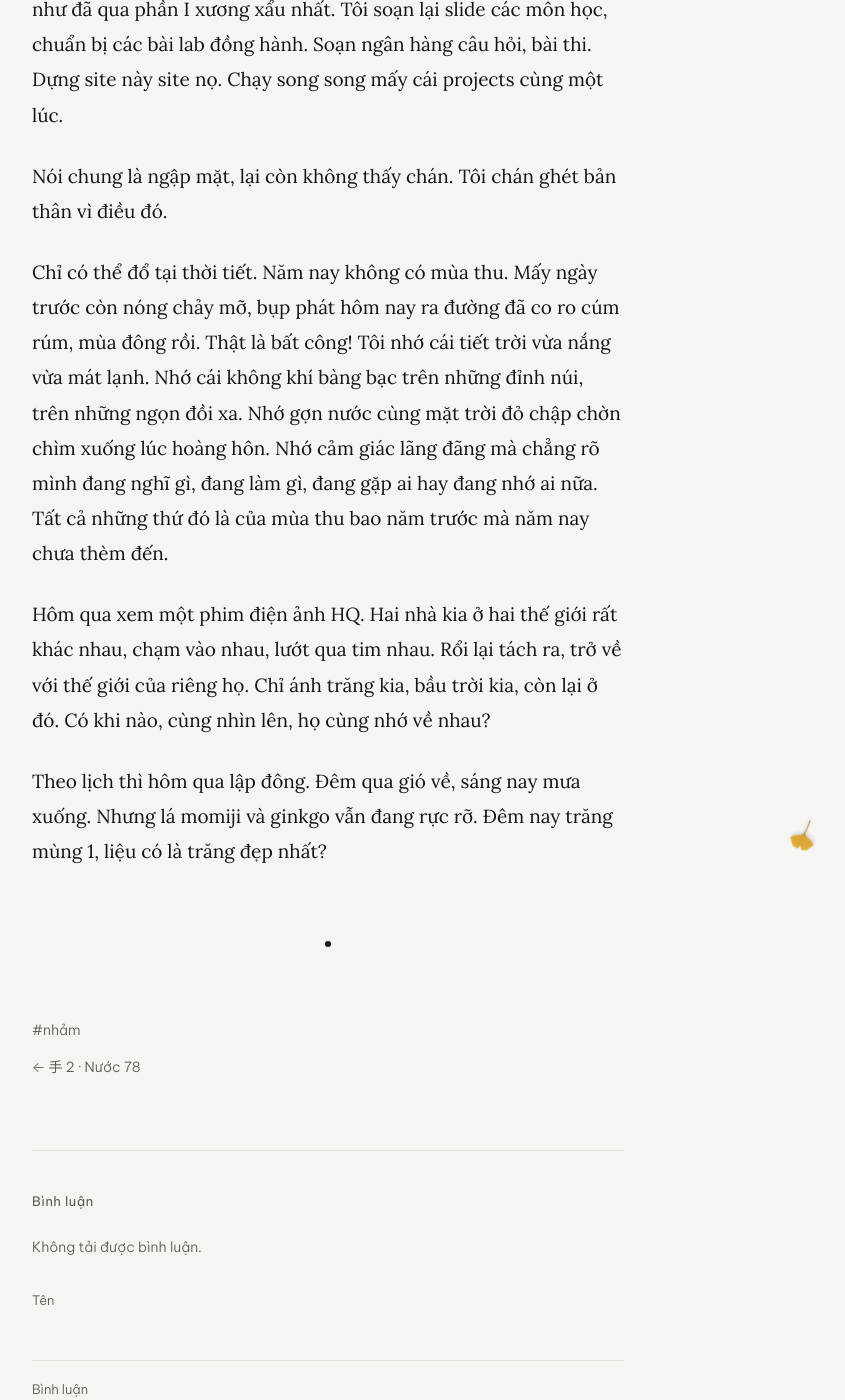
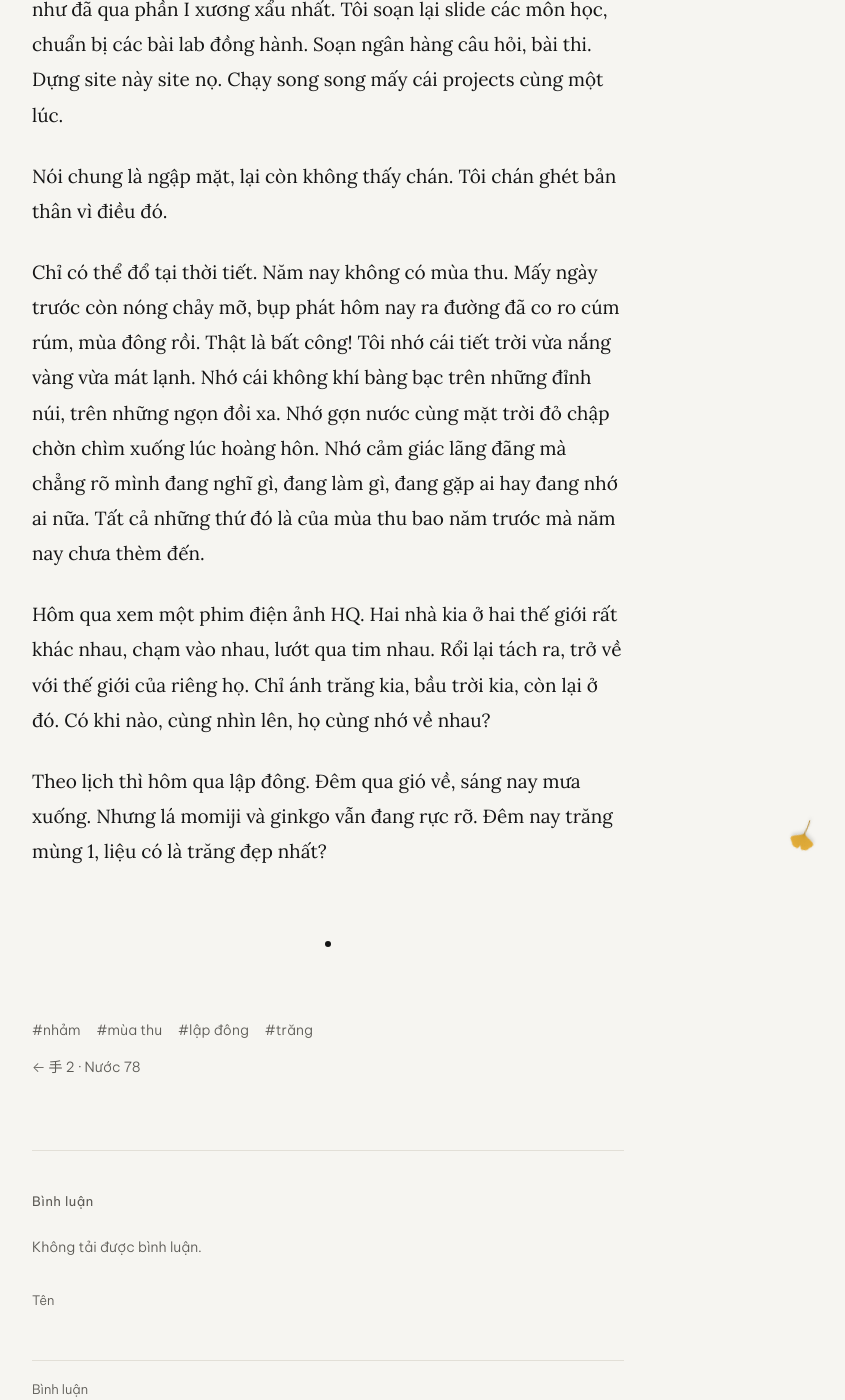
Before and after one commit to dangquanghieu/blog, a Jekyll site: the page built from _posts/2026-11-9-gio-dau-mua.md, in a window 1280 px wide and 1400 px high, scrolled down 500 px. Shown: the whole window, without its empty margins (312-1157 px from the left). Built offline with Jekyll 4.4.1, drawn with Linux system fonts in a browser that asks for light colours.

Commit message:
minor edit gió đầu mùa

```diff
--- a/_posts/2026-11-9-gio-dau-mua.md
+++ b/_posts/2026-11-9-gio-dau-mua.md
@@ -1,7 +1,7 @@
 ---
 title: Gió đầu mùa
 stone: white            # black: suy ngẫm, cờ · white: ảnh, du hành
-tags: [nhảm]
+tags: [nhảm, mùa thu, lập đông, trăng]
 move: 911               # bỏ dấu # nếu muốn tự đặt số 手 thay vì đếm tự động
 # math: true            # bật MathJax nếu bài có công thức
 ---
@@ -10,7 +10,7 @@ Tôi lười biếng. Tôi có thể nằm ườn cả ngày, có thể không l
 
 Nói chung là ngập mặt, lại còn không thấy chán. Tôi chán ghét bản thân vì điều đó.
 
-Chỉ có thể đổ tại thời tiết. Năm nay không có mùa thu. Mấy ngày trước còn nóng chảy mỡ, bụp phát hôm nay ra đường đã co ro cúm rúm, mùa đông rồi. Thật là bất công! Tôi nhớ cái tiết trời vừa nắng vừa mát lạnh. Nhớ cái không khí bàng bạc trên những đỉnh núi, trên những ngọn đồi xa. Nhớ gợn nước cùng mặt trời đỏ chập chờn chìm xuống lúc hoàng hôn. Nhớ cảm giác lãng đãng mà chẳng rõ mình đang nghĩ gì, đang làm gì, đang gặp ai hay đang nhớ ai nữa. Tất cả những thứ đó là của mùa thu bao năm trước mà năm nay chưa thèm đến.
+Chỉ có thể đổ tại thời tiết. Năm nay không có mùa thu. Mấy ngày trước còn nóng chảy mỡ, bụp phát hôm nay ra đường đã co ro cúm rúm, mùa đông rồi. Thật là bất công! Tôi nhớ cái tiết trời vừa nắng vàng vừa mát lạnh. Nhớ cái không khí bàng bạc trên những đỉnh núi, trên những ngọn đồi xa. Nhớ gợn nước cùng mặt trời đỏ chập chờn chìm xuống lúc hoàng hôn. Nhớ cảm giác lãng đãng mà chẳng rõ mình đang nghĩ gì, đang làm gì, đang gặp ai hay đang nhớ ai nữa. Tất cả những thứ đó là của mùa thu bao năm trước mà năm nay chưa thèm đến.
 
 Hôm qua xem một phim điện ảnh HQ. Hai nhà kia ở hai thế giới rất khác nhau, chạm vào nhau, lướt qua tim nhau. Rổi lại tách ra, trở về với thế giới của riêng họ. Chỉ ánh trăng kia, bầu trời kia, còn lại ở đó. Có khi nào, cùng nhìn lên, họ cùng nhớ về nhau?
 
```
